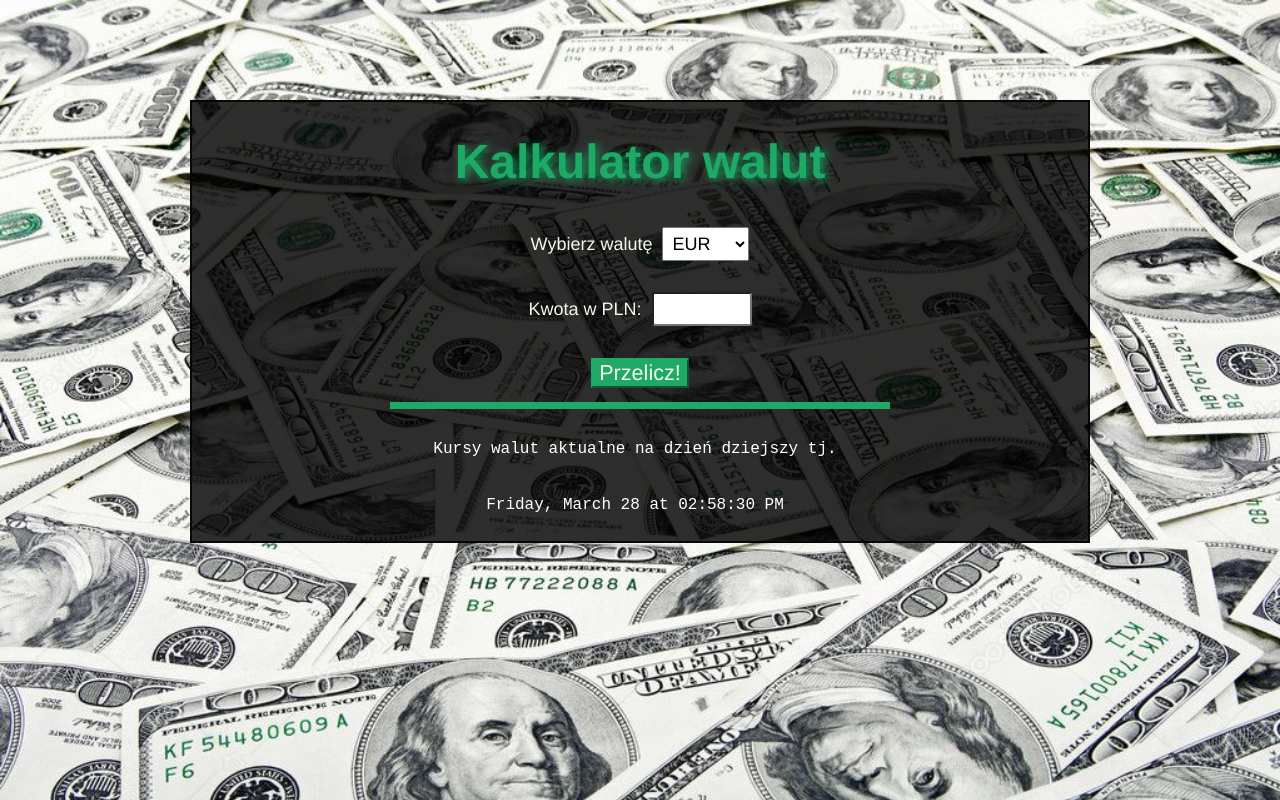
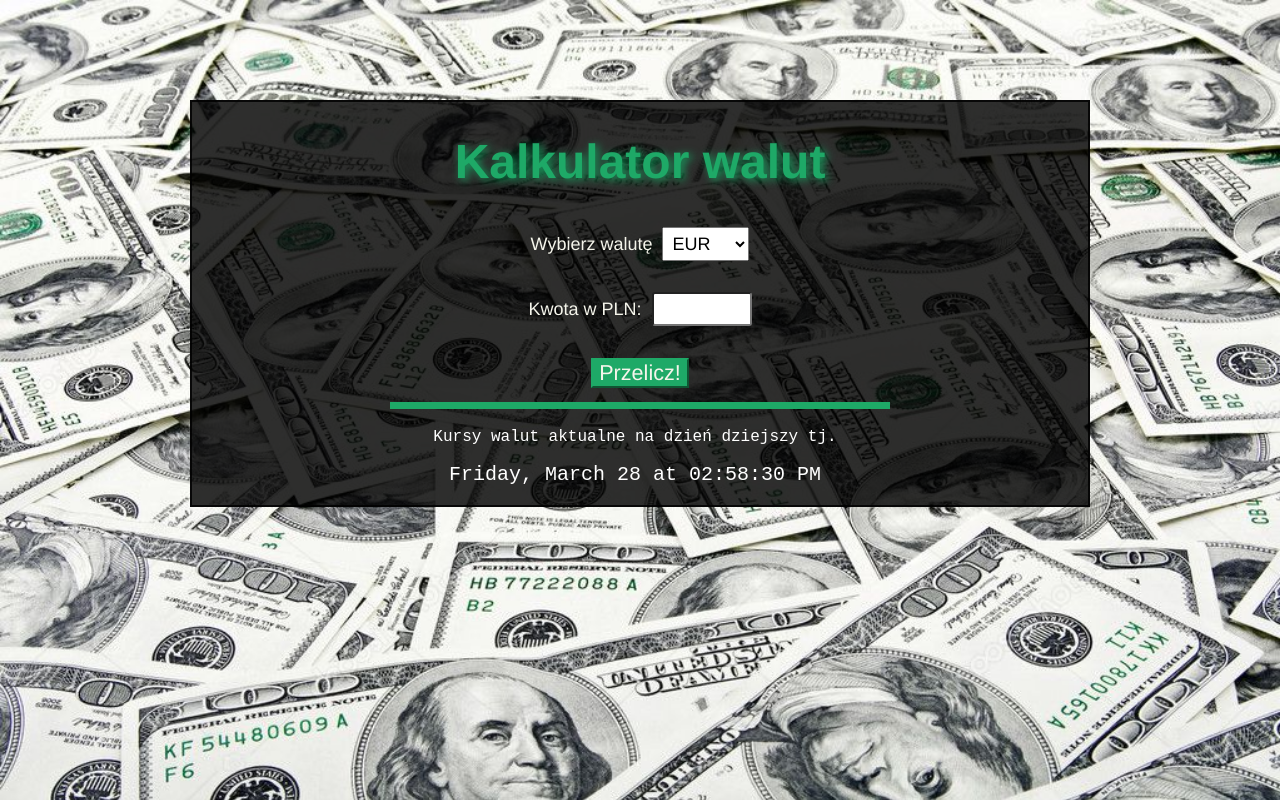
Before and after one commit to AleksandraJurkiewicz/currency-calculator-react, a React (Vite) app: page / in a window 1280 px wide. Built offline with nearby package versions, Linux system fonts and the light colour scheme.

Commit message:
css to date added

```diff
--- a/src/Form/Clock/index.jsx
+++ b/src/Form/Clock/index.jsx
@@ -1,5 +1,5 @@
 import { useCurrentDate } from "./useCurrentDate";
-import { DateFormat } from "./styled";
+import { DateFormat, CurrentDate } from "./styled";
 
 const formatDate = (date) => date.toLocaleString(undefined, {
     weekday: "long",
@@ -15,8 +15,8 @@ export const Clock = () => {
 
     return (
         <DateFormat>
-            {" "}
-            Kursy walut aktualne na dzień dziejszy tj. <p> {formatDate(date)} </p>
+            Kursy walut aktualne na dzień dziejszy tj.
+            <CurrentDate> {formatDate(date)} </CurrentDate>
         </DateFormat>
     )
 };
--- a/src/Form/Clock/styled.js
+++ b/src/Form/Clock/styled.js
@@ -6,4 +6,10 @@ export const DateFormat = styled.div`
     font-family: monospace;
     color: ${({ theme }) => theme.color.white};
     font-size: large;
+    line-height: 1;
 `;
+
+export const CurrentDate = styled.p`
+    font-size: x-large;
+    padding-top: 0px;
+`;
```
